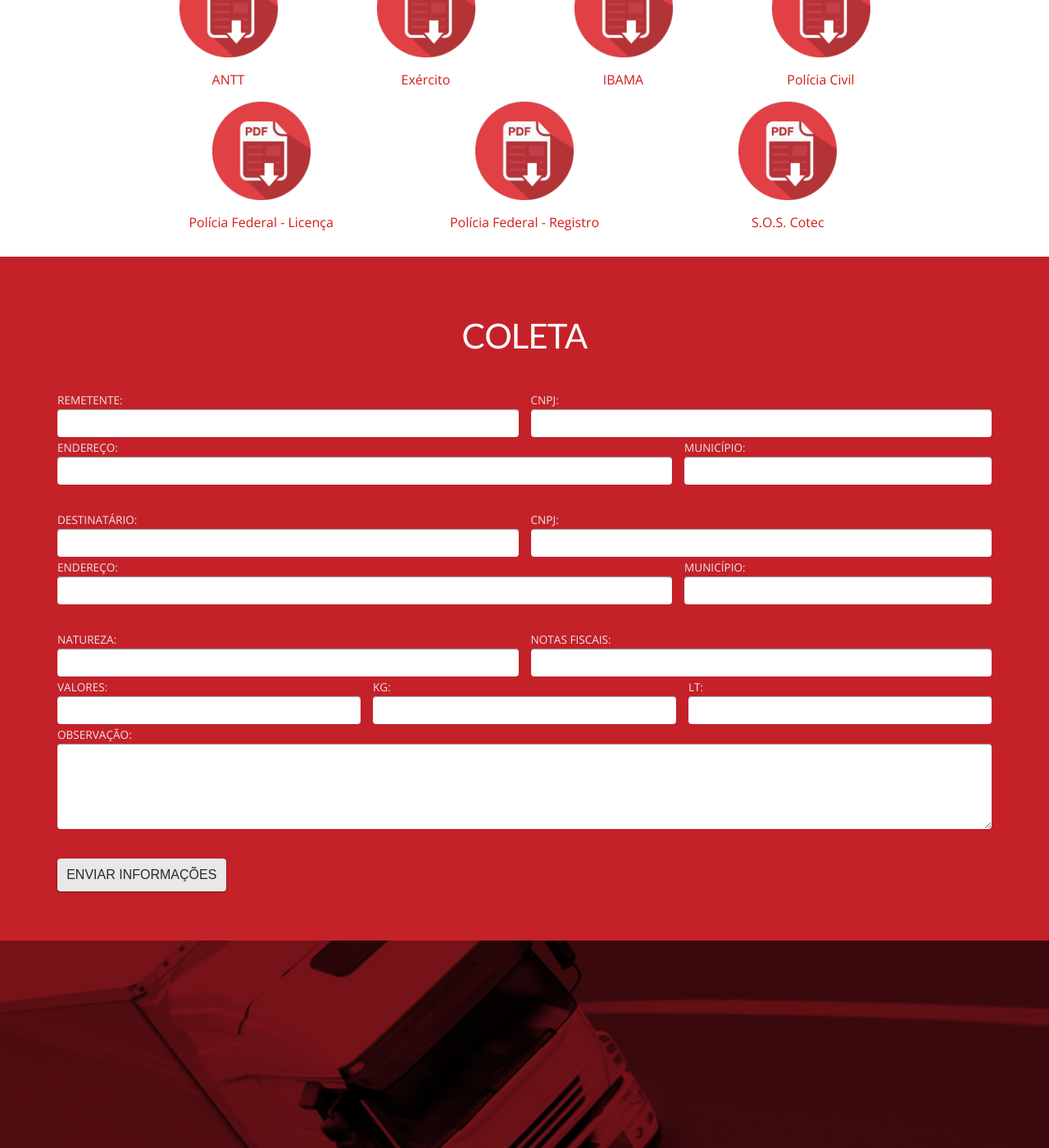
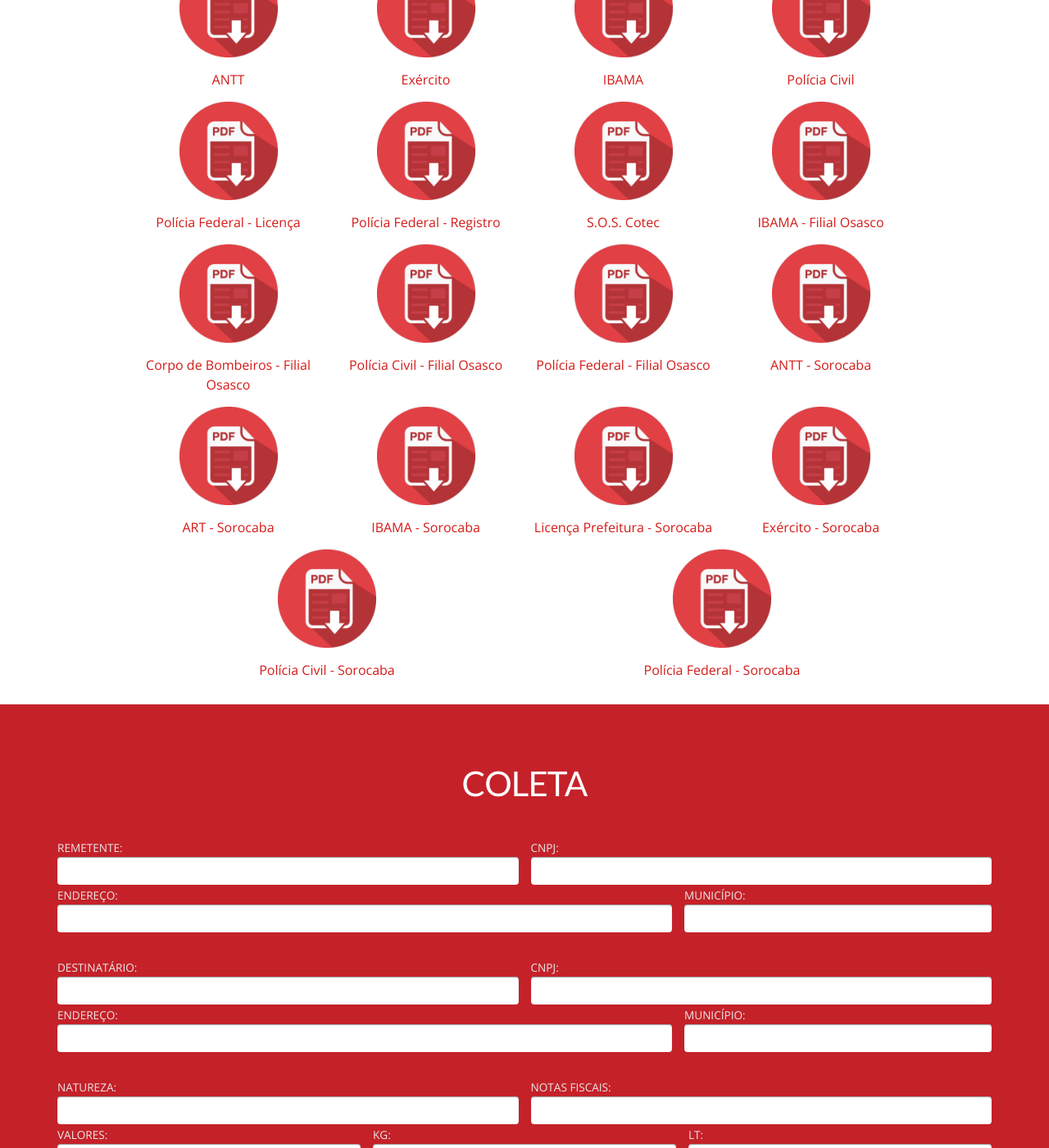
Before and after one commit to JeRTransportes/jertransportes.github.io, a Jekyll site: the page built from transportes.html, in a window 1280 px wide and 1400 px high, scrolled down 3413 px. Shown: the whole window at 82% size. Built offline with Jekyll 4.4.1, drawn with Linux system fonts in a browser that asks for light colours.

Commit message:
Licenças novas em Transportes

```diff
--- a/transportes.html
+++ b/transportes.html
@@ -35,6 +35,30 @@ docs:
     file : /docs/transportes/Policia-Federal-Registro-Cadastral.pdf
   - title: S.O.S. Cotec
     file : /docs/transportes/Certificado-SOS-Cotec.pdf
+
+  - title: IBAMA - Filial Osasco
+    file : /docs/transportadora-osasco/osasco-ibama-out-2016.pdf
+  - title: Corpo de Bombeiros - Filial Osasco
+    file : /docs/transportadora-osasco/osasco-licenca-corpo-de-bombeiros-2021.pdf
+  - title: Polícia Civil - Filial Osasco
+    file : /docs/transportadora-osasco/osasco-policia-civil-produtos-quimicos-2016.pdf
+  - title: Polícia Federal - Filial Osasco
+    file : /docs/transportadora-osasco/osasco-protocolo-policia-federal-2016.pdf
+
+  - title: ANTT - Sorocaba
+    file : /docs/transportadora-sorocaba/sorocaba-ANTT-2021.pdf
+  - title: ART - Sorocaba
+    file : /docs/transportadora-sorocaba/sorocaba-ART-2017.pdf
+  - title: IBAMA - Sorocaba
+    file : /docs/transportadora-sorocaba/sorocaba-ibama-out-2016.pdf
+  - title: Licença Prefeitura - Sorocaba
+    file : /docs/transportadora-sorocaba/sorocaba-Licenca-de-Funcionamento-Prefeitura.pdf
+  - title: Exército - Sorocaba
+    file : /docs/transportadora-sorocaba/sorocaba-licenca-exercito.pdf
+  - title: Polícia Civil - Sorocaba
+    file : /docs/transportadora-sorocaba/sorocaba-policia-civil-produtos-quimicos-2016.pdf
+  - title: Polícia Federal - Sorocaba
+    file : /docs/transportadora-sorocaba/sorocaba-protocolo-policia-federal-2016.pdf
 ---
 
 <section class="page-content section-about concrete-wall" id="empresa" data-title="Empresa">
```
Also changed, not shown: 2 other files.
